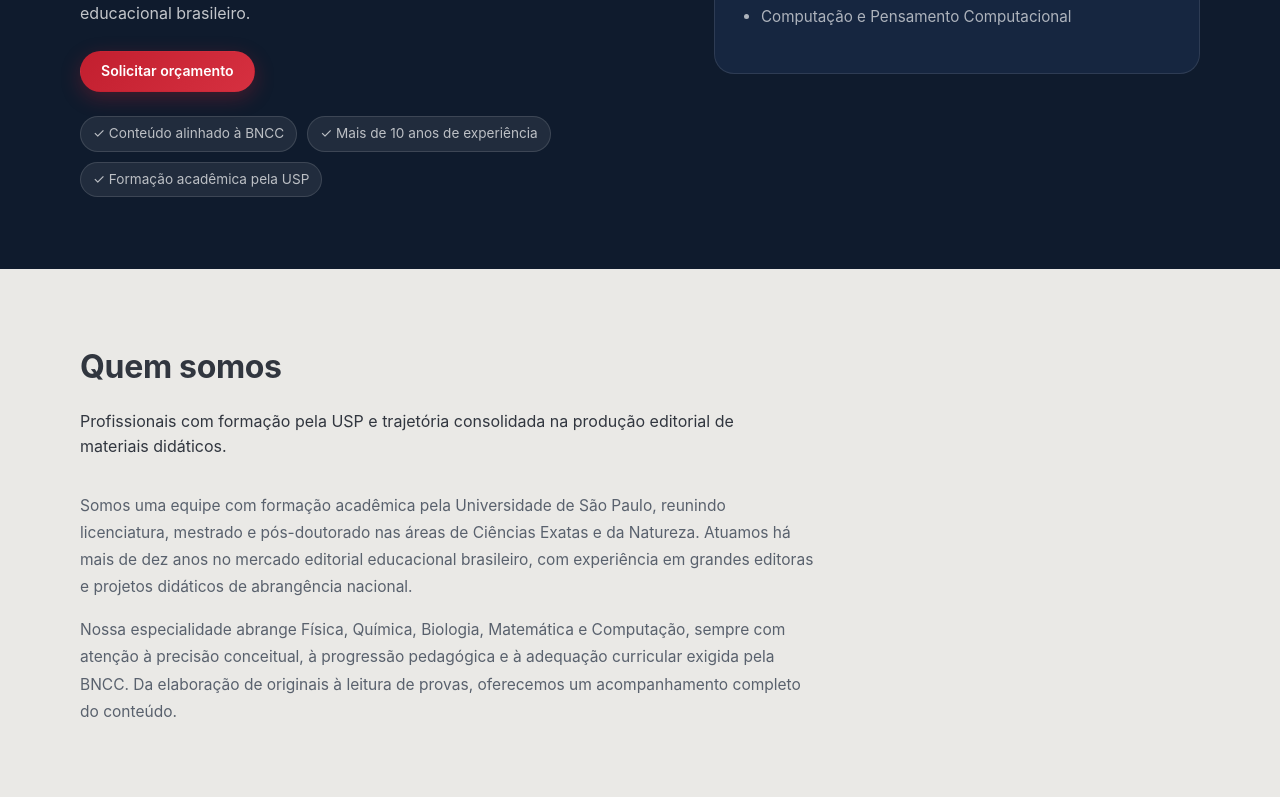
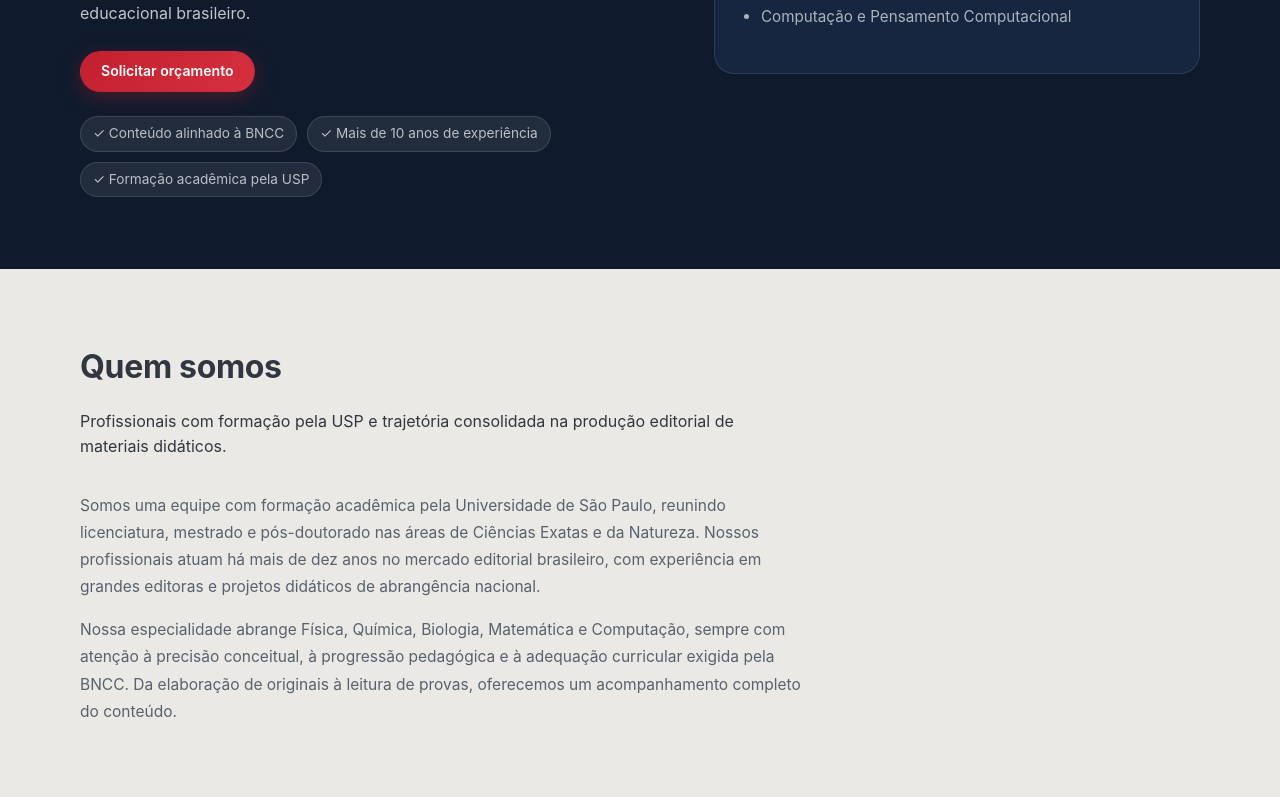
Before and after one commit to romenigdev/principia, a Next.js app: page / in a window 1280 px wide. Shown: the part 377-1174 px from the top of the page. Built offline with nearby package versions, Linux system fonts and the light colour scheme.

Commit message:
fix: ajusta texto do Quem somos (#13)
Co-authored-by: Claude Opus 4.6 <noreply@anthropic.com>

```diff
--- a/app/page.tsx
+++ b/app/page.tsx
@@ -96,8 +96,8 @@ export default function Home() {
           <div className="teamContent">
             <p>
               Somos uma equipe com formação acadêmica pela Universidade de São Paulo, reunindo licenciatura,
-              mestrado e pós-doutorado nas áreas de Ciências Exatas e da Natureza. Atuamos há mais de dez anos
-              no mercado editorial educacional brasileiro, com experiência em grandes editoras e projetos
+              mestrado e pós-doutorado nas áreas de Ciências Exatas e da Natureza. Nossos profissionais atuam há mais de dez anos
+              no mercado editorial brasileiro, com experiência em grandes editoras e projetos
               didáticos de abrangência nacional.
             </p>
             <p>
```
